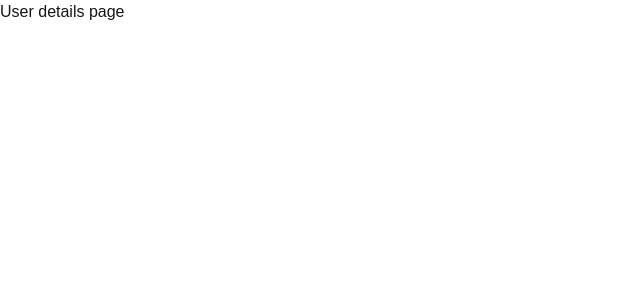
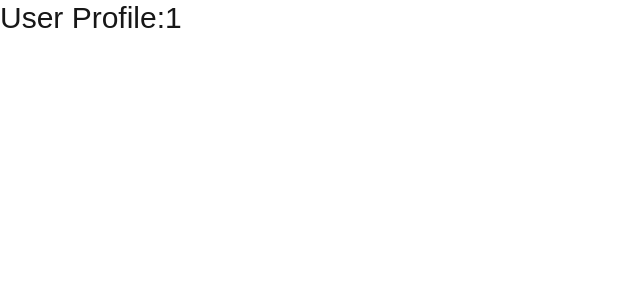
Before and after one commit to user10x/ycombinator, a Next.js app: page /dashboard/users/1 in a window 1280 px wide. Shown: the top 300 px of the page, without its empty margins (0-640 px from the left). Built offline with nearby package versions, Linux system fonts and the light colour scheme.

Commit message:
params by id

```diff
--- a/app/dashboard/users/[id]/page.tsx
+++ b/app/dashboard/users/[id]/page.tsx
@@ -1,7 +1,8 @@
 
-const Page = () => {
+const Page = async ({params}:{id: string}) => {
+    const { id } = await params;
     return (
-        <div> User details page</div>
+        <h1 className="text-3xl"> User Profile:{id} </h1>
     )
 }
 
```
